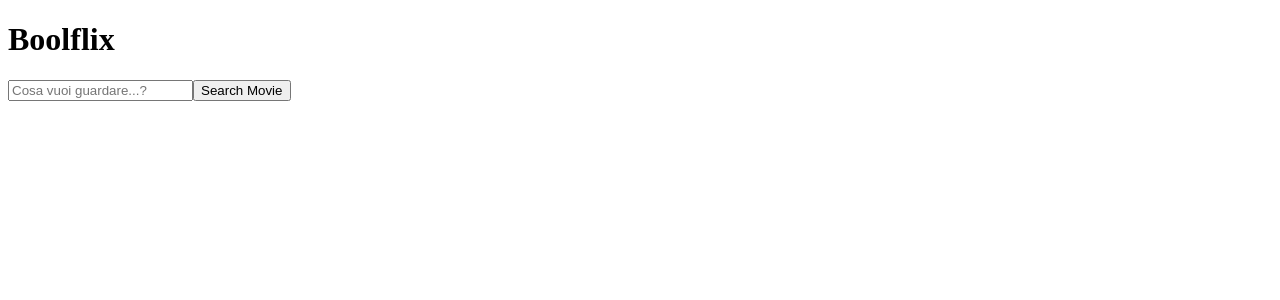
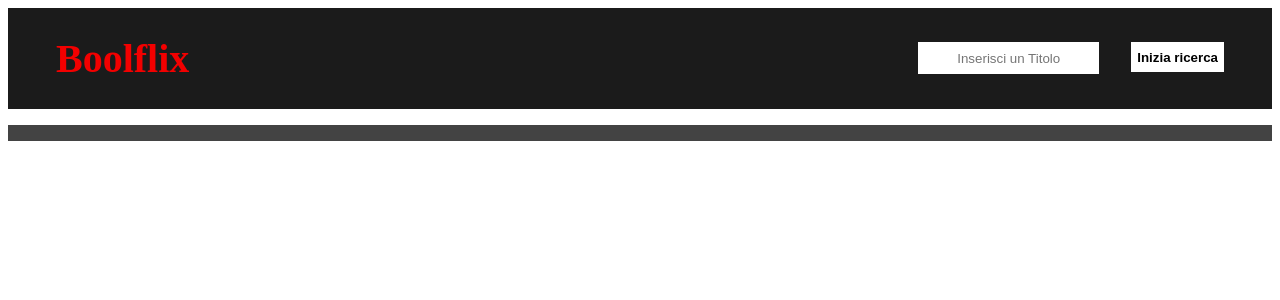
Before and after one commit to Sansone11/vue-boolflix, a Vue app: page / in a window 1280 px wide. Shown: the top 300 px of the page. Built offline with nearby package versions, Linux system fonts and the light colour scheme.

Commit message:
style-edit

```diff
--- /dev/null
+++ b/src/assets/style.scss
@@ -0,0 +1,4 @@
+$-bg-navbar-bg:#1B1B1B;
+$-bg-main:#434343;
+$-color-write:#F30000;
+$-star-color:#FFBD00;
--- a/src/components/MainContent.vue
+++ b/src/components/MainContent.vue
@@ -2,17 +2,17 @@
   <div class="container">
     <ul class="card">
       <li v-for="film in movies" :key="film.id">
-        <h3>{{film.original_title}}</h3>
         <img :src="`${UriImg}${film.poster_path}`" alt="">
-        <p>{{film.title}}</p>
+        <p>Titolo: {{film.title}}</p>
+        <h3>Titolo originale: {{film.original_title}}</h3>
         <p><img src="./it.png" alt=""></p>
-        <p>{{roundedValue(film.vote_average)}}</p>
-        <ul>
-          <li v-for="star in roundedValue(film.vote_average) " :key="star">
+        <p>Voto: {{roundedValue(film.vote_average)}}</p>
+        <ul class="vote">
+          <li class="star" v-for="star in roundedValue(film.vote_average) " :key="star">
             <font-awesome-icon icon="fa-solid fa-star" />
           </li>
           <li>
-            <font-awesome-icon v-for="star in (5-roundedValue(film.vote_average))" :key="star + film.vote_average"
+            <font-awesome-icon class="star" v-for="star in (5-roundedValue(film.vote_average))" :key="star + film.vote_average"
               icon="fa-regular fa-star" />
           </li>
         </ul>
@@ -20,18 +20,17 @@
     </ul>
     <ul class="card">
       <li v-for="series in serie" :key="series.id">
-        <h3>{{series.original_name}}</h3>
         <img :src="`${UriImg}${series.poster_path}`" alt="">
-        <p>{{series.name}}</p>
+        <p>Titolo: {{series.name}}</p>
+        <h3>Titolo originale: {{series.original_name}}</h3>
         <p><img src="./it.png" alt=""></p>
-        <p>{{roundedValue(series.vote_average)}}</p>
-        <ul>
-          <li v-for="star in roundedValue(series.vote_average)" :key="star">
+        <p>Voto: {{roundedValue(series.vote_average)}}</p>
+        <ul class="vote">
+          <li class="star" v-for="star in roundedValue(series.vote_average)" :key="star">
             <font-awesome-icon icon="fa-solid fa-star" />
           </li>
           <li>
-            <font-awesome-icon v-for="star in (5-roundedValue(series.vote_average))" :key="star + series.vote_average"
-              icon="fa-regular fa-star" />
+            <font-awesome-icon class="star" v-for="star in (5-roundedValue(series.vote_average))" :key="star + series.vote_average" icon="fa-regular fa-star" />
           </li>
         </ul>
       </li>
@@ -64,5 +63,28 @@ export default {
 
   <!-- Add "scoped" attribute to limit CSS to this component only -->
 <style scoped lang="scss">
+  @import '../assets/style.scss';
+  ul,li{
+    list-style: none;
+  }
+  .container{
+    width: 100%;
+    background-color:$-bg-main;
+    .card{
+      display: grid;
+      grid-template-columns: repeat(4,1fr);
+    }
+    h3,p{
+      color: white;
+    }
+    .star{
+      color:$-star-color;
+    }
+    .vote{
+        display: flex;
+        flex-direction: row;
+        align-items: flex-start;
+      }
+  }
 
 </style>
--- a/src/components/MainHeader.vue
+++ b/src/components/MainHeader.vue
@@ -1,8 +1,12 @@
 <template>
   <div class="nav">
-    <h1>Boolflix</h1>
-    <input class="search" type="text" v-model="query" placeholder="Cosa vuoi guardare...?">
-    <button @click="searchAll">Search Movie</button>
+    <div class="title">
+      <h1>Boolflix</h1>
+    </div>
+    <div class="option">
+      <input class="search" type="text" v-model="query" placeholder="Inserisci un Titolo">
+      <button @click="searchAll">Inizia ricerca</button>
+    </div>
   </div>
 </template>
 
@@ -43,14 +47,36 @@ export default {
 
   },
 
-
-
-
-}
-console.log(state.imgUri)
+};
 </script>
   <!-- Add "scoped" attribute to limit CSS to this component only -->
 <style scoped lang="scss">
+  @import '../assets/style.scss';
+  .nav{
+    display: flex;
+    justify-content: space-between;
+    align-items: center;
+    background-color:$-bg-navbar-bg;
+    padding: 0px 3rem;
+    h1{
+      color:$-color-write;
+      font-size: 40px;
+    }
+    input,
+    button{
+      background-color: white;
+      border: none;
+      height: 30px;
+      text-align: center;
+    }
+    button{
+      font-weight: bold;
+    }
+    .option{
+      display: flex;
+      gap: 2rem;
+    }
+  }
 
 
 </style>
```
Also changed, not shown: src/assets/stile.scss (deleted).
